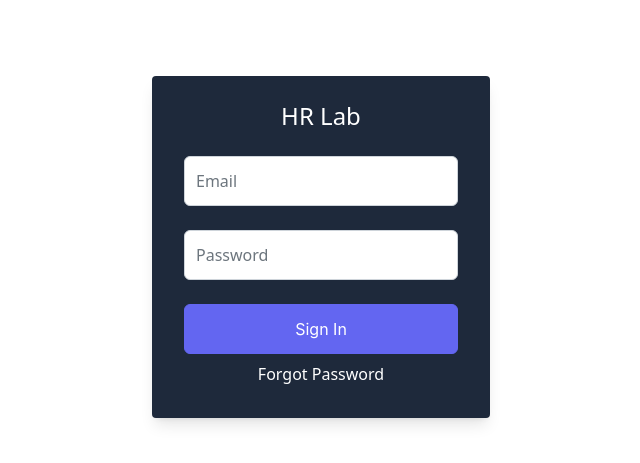
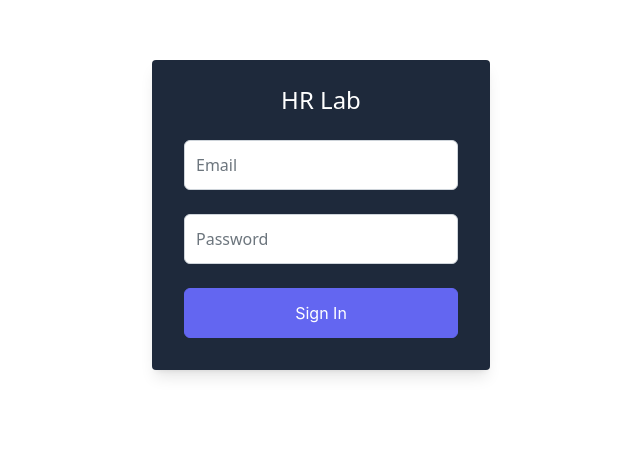
Before and after one commit to SjayTheGift/React_Dashboard, a React (Vite) app: page / in a window 1280 px wide. Shown: the part 103-566 px from the top of the page, without its empty margins (319-959 px from the left). Built offline with nearby package versions, Linux system fonts and the light colour scheme.

Commit message:
removed forget link

```diff
--- a/src/pages/Login.jsx
+++ b/src/pages/Login.jsx
@@ -97,9 +97,6 @@ const Login = () => {
                 <Button className="w-full flex justify-center">
                   Sign In
                 </Button>
-              <a href="#" className="mt-2 hover:text-blue-700">
-                Forgot Password
-              </a>
             </div>
           </form>
         </div>
```
